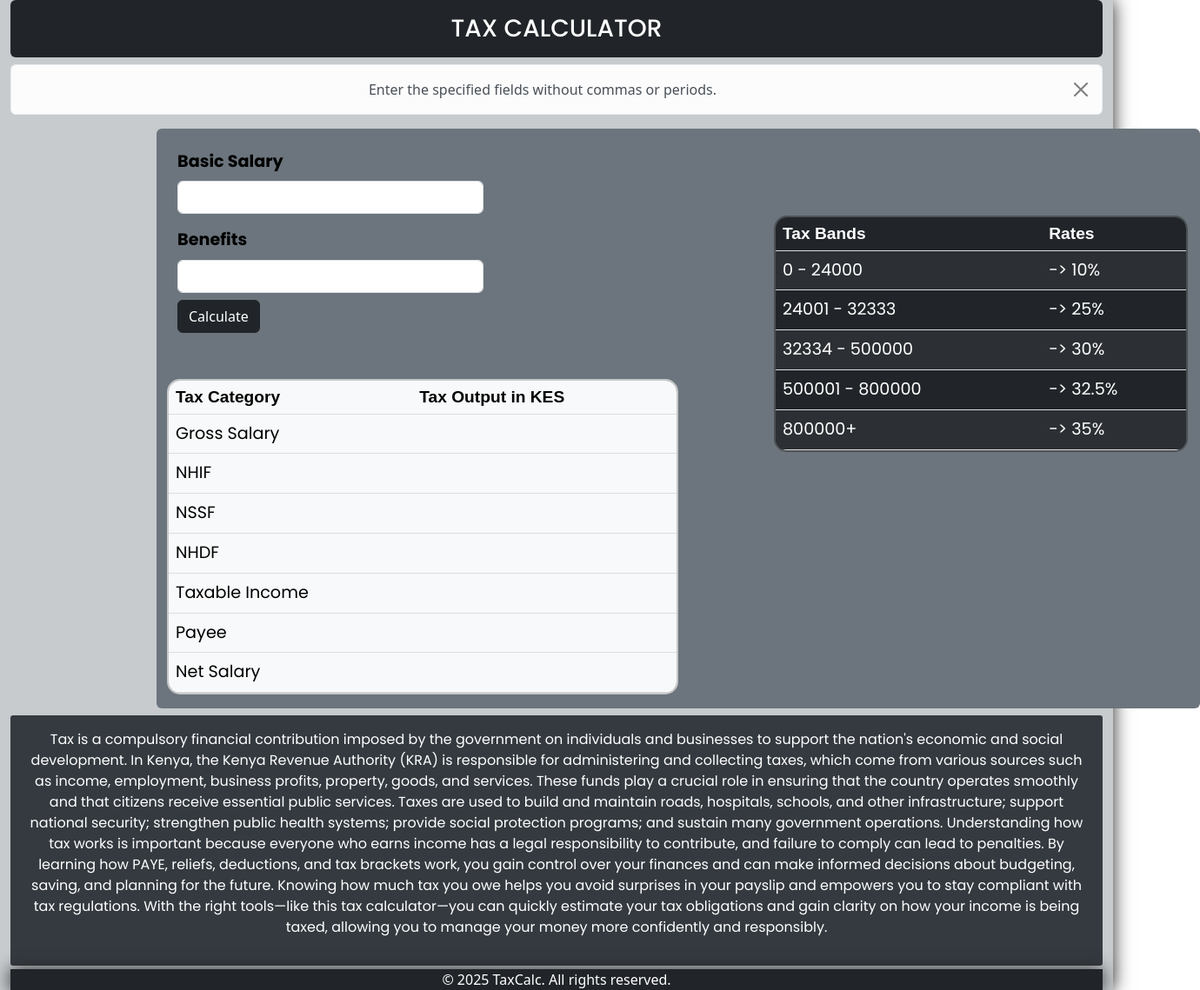
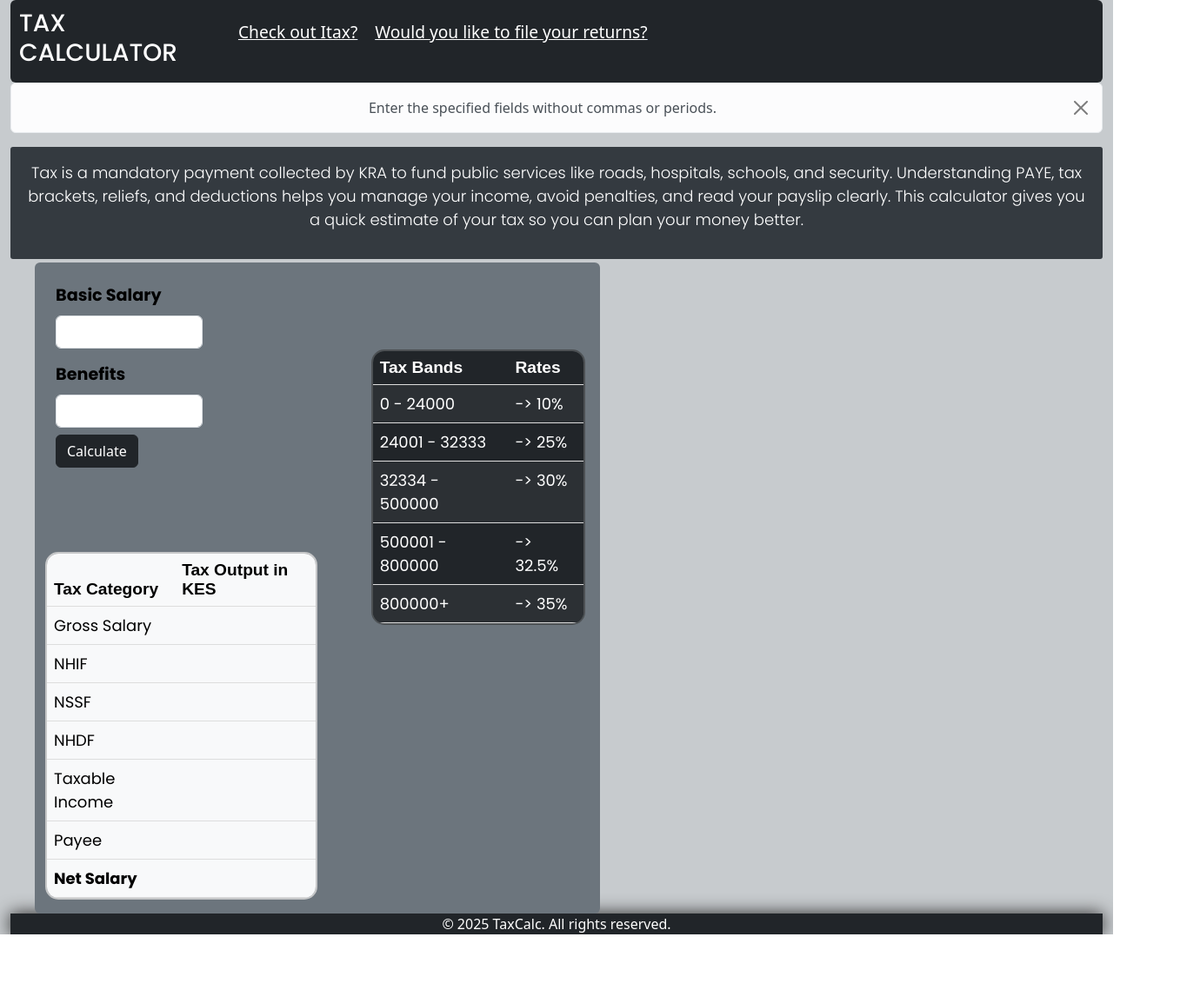
Before and after one commit to medreen/tax-calculator, a plain HTML site: page index.html in a window 1280 px wide. Shown: the whole page at 87% size, 1380 px wide, since content can reach past the window. After the commit the page ends 1075 px from the top, so only its background shows below. Drawn offline with nearby package versions, Linux system fonts and the light colour scheme.

Commit message:
made changes on css

```diff
--- a/index.html
+++ b/index.html
@@ -20,7 +20,13 @@
   </head>
   <body>
     <div class="container-fluid justify-content-center align-items-center">
-      <h3 class="bg-dark text-white rounded text-center p-3">TAX CALCULATOR</h3>
+      <div class="nav-bar bg-dark rounded">
+      <h3 class="text-white ">TAX <br>CALCULATOR</h3>
+      <a href="https://itax.kra.go.ke/KRA-Portal/" target="_blank"><h5 class="text-white right ">Check out Itax?</h5></a>
+      <a href="https://www.kra.go.ke/services/file-my-returns" target="_blank"><h5 class="text-white right ">Would you like to file your returns?</h2></a>
+      </div>
+
+
       <div class="alert alert-light text-center alert-dismissible fade show">
         <button
           type="button"
@@ -30,21 +36,30 @@
         ></button>
         Enter the specified fields without commas or periods.
       </div>
+      <div class="info mt-2 mb-1 p-3">
+        <p class="text-center text-white">
+          Tax is a mandatory payment collected by KRA to fund public services
+          like roads, hospitals, schools, and security. Understanding PAYE, tax
+          brackets, reliefs, and deductions helps you manage your income, avoid
+          penalties, and read your payslip clearly. This calculator gives you a
+          quick estimate of your tax so you can plan your money better.
+        </p>
+      </div>
       <div class="row bg-secondary rounded">
         <div class="col-4 p-4">
           <form id="tax_form">
             <div class="mb-3">
               <label for="basic" class="form-label">Basic Salary</label>
+              <input type="number" class="form-control" id="basic" required />
+            </div>
+            <div class="mb-2">
+              <label for="benefits" class="form-label">Benefits</label>
               <input
                 type="number"
                 class="form-control"
-                id="basic"
+                id="benefits"
                 required
               />
-            </div>
-            <div class="mb-2">
-              <label for="benefits" class="form-label">Benefits</label>
-              <input type="number" class="form-control" id="benefits" required/>
             </div>
 
             <button type="submit" class="btn btn-dark">Calculate</button>
@@ -121,38 +136,14 @@
                 <td id="paye"></td>
               </tr>
               <tr>
-                <td>Net Salary</td>
-                <td id="net_salary"></td>
+                <td><strong>Net Salary</strong></td>
+                <td id="net_salary"><strong></strong></td>
               </tr>
             </tbody>
           </table>
         </div>
       </div>
-      <div class="info mt-2 mb-1 p-3">
-        <p class="text-center text-white">
-          Tax is a compulsory financial contribution imposed by the government
-          on individuals and businesses to support the nation's economic and
-          social development. In Kenya, the Kenya Revenue Authority (KRA) is
-          responsible for administering and collecting taxes, which come from
-          various sources such as income, employment, business profits,
-          property, goods, and services. These funds play a crucial role in
-          ensuring that the country operates smoothly and that citizens receive
-          essential public services. Taxes are used to build and maintain roads,
-          hospitals, schools, and other infrastructure; support national
-          security; strengthen public health systems; provide social protection
-          programs; and sustain many government operations. Understanding how
-          tax works is important because everyone who earns income has a legal
-          responsibility to contribute, and failure to comply can lead to
-          penalties. By learning how PAYE, reliefs, deductions, and tax brackets
-          work, you gain control over your finances and can make informed
-          decisions about budgeting, saving, and planning for the future.
-          Knowing how much tax you owe helps you avoid surprises in your payslip
-          and empowers you to stay compliant with tax regulations. With the
-          right tools—like this tax calculator—you can quickly estimate your tax
-          obligations and gain clarity on how your income is being taxed,
-          allowing you to manage your money more confidently and responsibly.
-        </p>
-      </div>
+
       <div class="container-fluid bg-dark">
         <div class="card-footer text-white text-center">
           © 2025 TaxCalc. All rights reserved.
@@ -162,7 +153,7 @@
 
     <script src="tax.js"></script>
     <script
-      src="https://cdn.jsdelivr.net/npm/bootstrap@5.3.2/dist/js/bootstrap.bundle.min.js"
+      src="https://cdn.jsdelivr.net/npm/bootstrap@5.3.2/dist/js/bootstraTaxp.bundle.min.js"
       integrity="sha384-C6RzsynM9kWDrMNeT87bh95OGNyZPhcTNXj1NW7RuBCsyN/o0jlpcV8Qyq46cDfL"
       crossorigin="anonymous"
     ></script>
--- a/styles.css
+++ b/styles.css
@@ -3,6 +3,35 @@
 .container-fluid {
     box-shadow: 0 0 20px rgb(37, 36, 36);
     background-color: #c7cbce;
+}
+
+.nav-bar {
+    display: flex;
+    padding: 12px;
+    gap: 40px;
+}
+
+
+.right {
+    position: relative;
+    left: 700px;
+    font-size: larger;
+    text-decoration: underline;
+    font-weight: lighter;
+    margin-top: 15px;
+    transition: 0.3s ease;
+}
+
+.right:hover {
+    transform: scale(1.05);
+    color: #333;
+}
+
+
+h5 {
+    font-weight: lighter;
+    font-size: medium;
+    text-decoration: none;
 }
 
 h3 {
@@ -29,10 +58,13 @@ h3 {
 .info{
     border-radius: 3px;
     background-color: #343a40;
+    font-family: Poppins;
+    font-weight: 300;
+    font-size: large;
 }
 
 td {
-    font-size: larger;
+    font-size: large;
     font-family: poppins;
     font-weight: 400;
 }
@@ -42,9 +74,7 @@ th {
     font-weight: bolder;
     font-size: larger;
 }
- .info {
-    font-family: Poppins;
- }
+
 
 .rounded-table {
   border-collapse: separate; /* important for border-radius */
@@ -71,22 +101,39 @@ table {
     border-radius: 12px;
 }
 
-@media (min-width: 768px) {
-    .bands {
+@media (min-width: 500px) {
+.bands {
         left: 80px;
-    }
 }
 
-@media (min-width: 1200px) {
-    .bands {
-        left: 250px;
-    }
+.bands {
+        left: 110px;
 }
 
-@media (min-width: 1200px) {
 .row{
-    width: 1200px;
+    width:650px;
     position: relative;
-    left: 180px;
+    left: 40px;
 }
+
+.nav-bar {
+    display: flex;
+    padding: 10px;
+    gap: 20px;
 }
+
+.right {
+    position: relative;
+    left: 50px;
+    font-size: larger;
+    text-decoration: underline;
+    font-weight: lighter;
+    margin-top: 15px;
+    transition: 0.3s ease;
+}
+
+.right:hover {
+    transform: scale(1.05);
+    color: #333;
+
+}}
--- a/tax.js
+++ b/tax.js
@@ -48,7 +48,7 @@ event.preventDefault()
     } else if (gross >= 10000) {
         nhif += 1700
     }
-    return nhif
+    return nhif.toFixed(2)
 }
 
 let nhif = findNhif(gross);
@@ -57,11 +57,11 @@ document.getElementById("nhif").innerHTML = nhif;
 function findNssf(gross){
     let nssf = 0
     if (gross >= 18000){
-        nssf += 0.6 * gross
+        nssf += 0.06 * 18000
     } else {
-        nssf = 0
+        nssf = 0.06 * gross
     }
-    return nssf
+    return nssf.toFixed(2)
 }
 
 let nssf = findNssf(gross);
@@ -70,7 +70,7 @@ document.getElementById("nssf").innerHTML = nssf;
 
 function getNhdf(gross){
     let nhdf = gross * 0.015
-    return nhdf
+    return nhdf.toFixed(2)
 }
 
 let nhdf = getNhdf(gross);
@@ -78,7 +78,7 @@ document.getElementById("nhdf").innerHTML = nhdf;
 
 function findTaxableIncome(gross, NSSF, NHDF, NHIF){
     let taxable_income = gross - (NSSF + NHDF + NHIF)
-    return taxable_income
+    return taxable_income.toFixed(2)
 }
 
 let taxable_income = findTaxableIncome(gross, nssf, nhdf, nhif);
@@ -86,44 +86,34 @@ document.getElementById("taxable_income").innerHTML = taxable_income;
 
 function findPaye(tax_inc) {
     let relief = 2400;
-    let paye = 0;
+    let paye
 
     if (tax_inc <= 24000) {
         paye = tax_inc * 0.10;
     }
     else if (tax_inc <= 32333) {
-        paye = (24000 * 0.10) +
-               (tax_inc - 24000) * 0.25;
+        paye = (24000 * 0.10) + (tax_inc - 24000) * 0.25;
     }
     else if (tax_inc <= 500000) {
-        paye = (24000 * 0.10) +
-               (8333 * 0.25) +
-               (tax_inc - 32333) * 0.30;
+        paye = (24000 * 0.10) + (8333 * 0.25) + (tax_inc - 32333) * 0.30;
     }
     else if (tax_inc <= 800000) {
-        paye = (24000 * 0.10) +
-               (8333 * 0.25) +
-               (467667 * 0.30) +
-               (tax_inc - 500000) * 0.325;
+        paye = (24000 * 0.10) + (8333 * 0.25) + (467667 * 0.30) + (tax_inc - 500000) * 0.325;
     }
     else {
-        paye = (24000 * 0.10) +
-               (8333 * 0.25) +
-               (467667 * 0.30) +
-               (300000 * 0.325) +
-               (tax_inc - 800000) * 0.35;
+        paye = (24000 * 0.10) + (8333 * 0.25) + (467667 * 0.30) +(300000 * 0.325) + (tax_inc - 800000) * 0.35;
     }
 
-    return paye - relief;
+    return (paye - relief).toFixed(2);
 }
 
 
 let paye = findPaye(taxable_income);
-document.getElementById("paye").innerHTML = paye;
+document.getElementById("paye").innerHTML = paye.toFixed(2);
 
 function getNetSal(gross, nhif, nhdf, nssf, payee){
     let net_sal = gross - (nhif + nhdf + nssf + payee)
-    return net_sal
+    return net_sal.toFixed(2)
 }
 
 let net_salary = getNetSal(gross, nhif, nhdf, nssf, paye);
```
